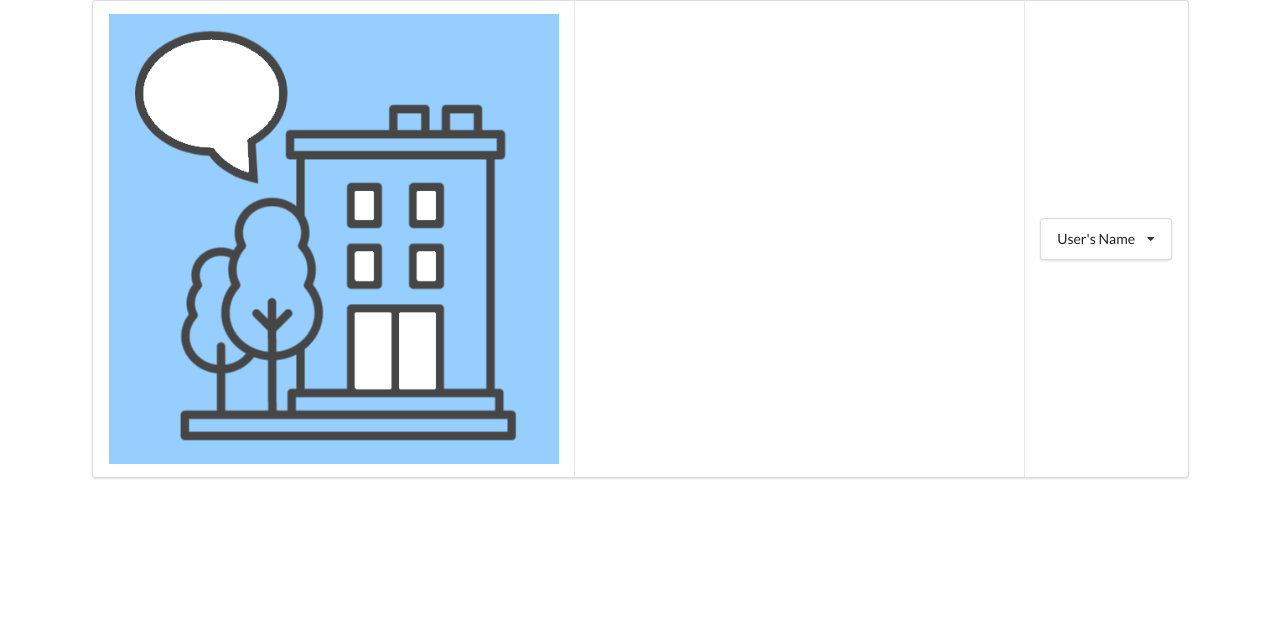
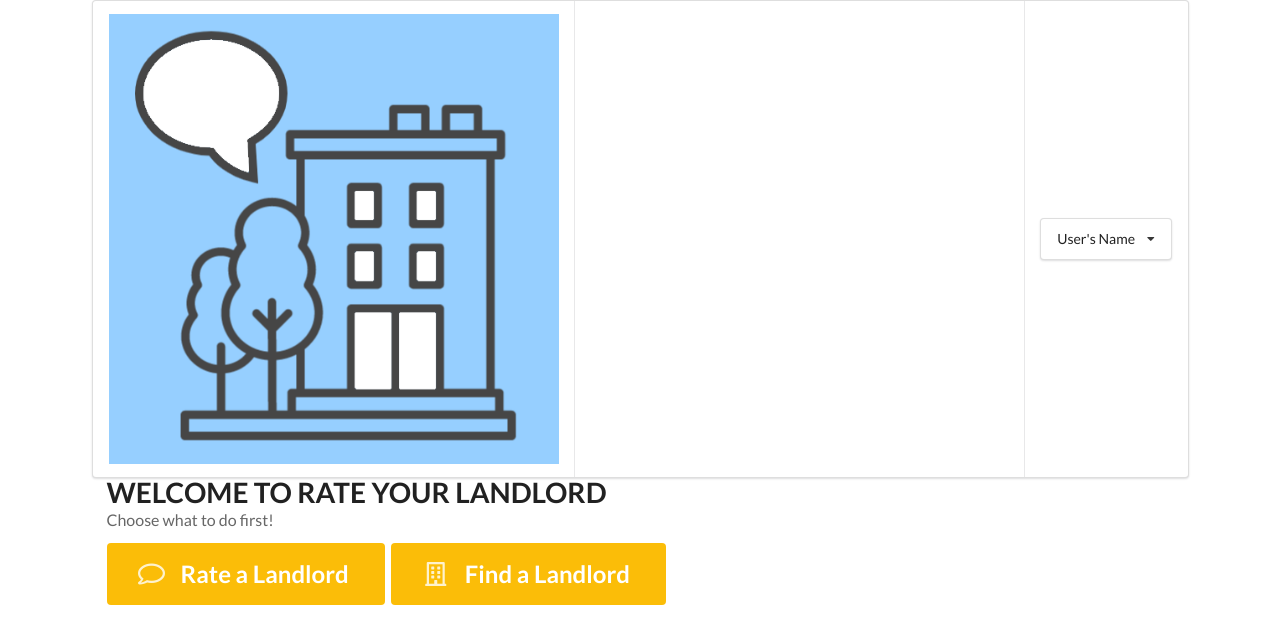
Before and after one commit to mastersonkl/project-3, a React (Create React App) app in the folder client/: page /home in a window 1280 px wide. Shown: the top 644 px of the page. Built offline with nearby package versions, Linux system fonts and the light colour scheme; a web font is replaced by a local one.

Commit message:
Added home page with header

```diff
--- a/client/src/App.js
+++ b/client/src/App.js
@@ -5,6 +5,7 @@ import Form from "./components/Form";
 import "./App.css";
 import Login from "./components/Login";
 import { Route, Switch, BrowserRouter as Router } from "react-router-dom";
+import Home from "./components/LandingPage";
 
 class App extends React.Component {
   render() {
@@ -20,6 +21,8 @@ class App extends React.Component {
 
           <Route path="/search" component={Search} />
 
+          <Route path="/home" component={Home} />
+
         </Router>
       </div>
     );
--- /dev/null
+++ b/client/src/components/LandingPage.js
@@ -0,0 +1,27 @@
+import React from 'react';
+import { useHistory } from "react-router-dom";
+
+
+function Home() {
+
+    let history = useHistory()
+
+    return (
+
+        <div class="ui container">
+
+
+            <h1 class="ui center header"><div class="content">WELCOME TO RATE YOUR LANDLORD<div class="sub header">Choose what to do first!</div></div></h1>
+
+
+            <button floated='right' className="ui massive yellow submit button"><i className="comment outline icon"></i> Rate a Landlord </button>
+            <button floated='left' className="ui massive yellow submit button"><i className="building outline icon"></i>  Find a Landlord </button>
+
+
+
+        </div>
+
+    )
+}
+
+export default Home;
```
Also changed, not shown: 1 other file (tests, documents, lock files or other folders).
